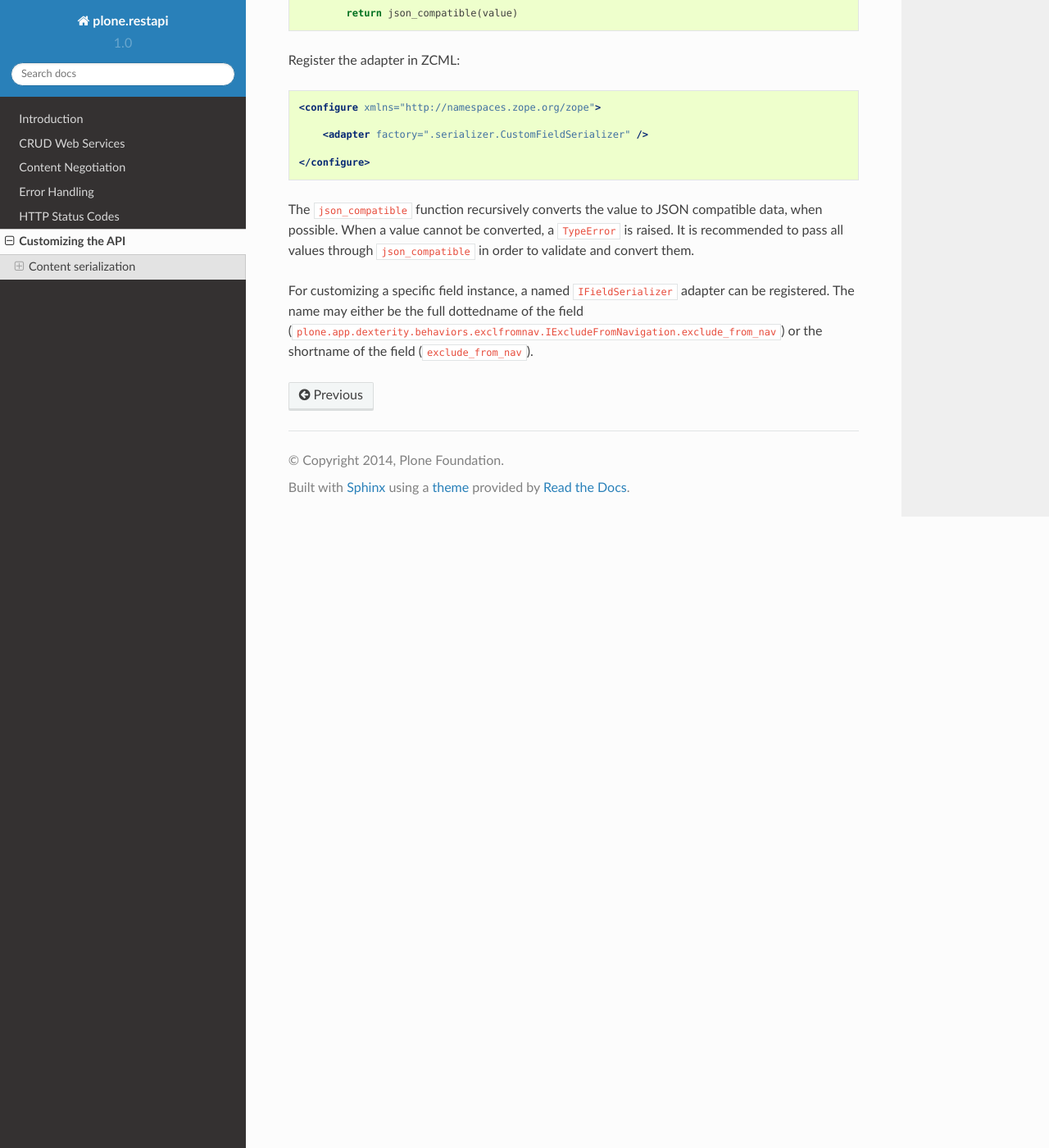
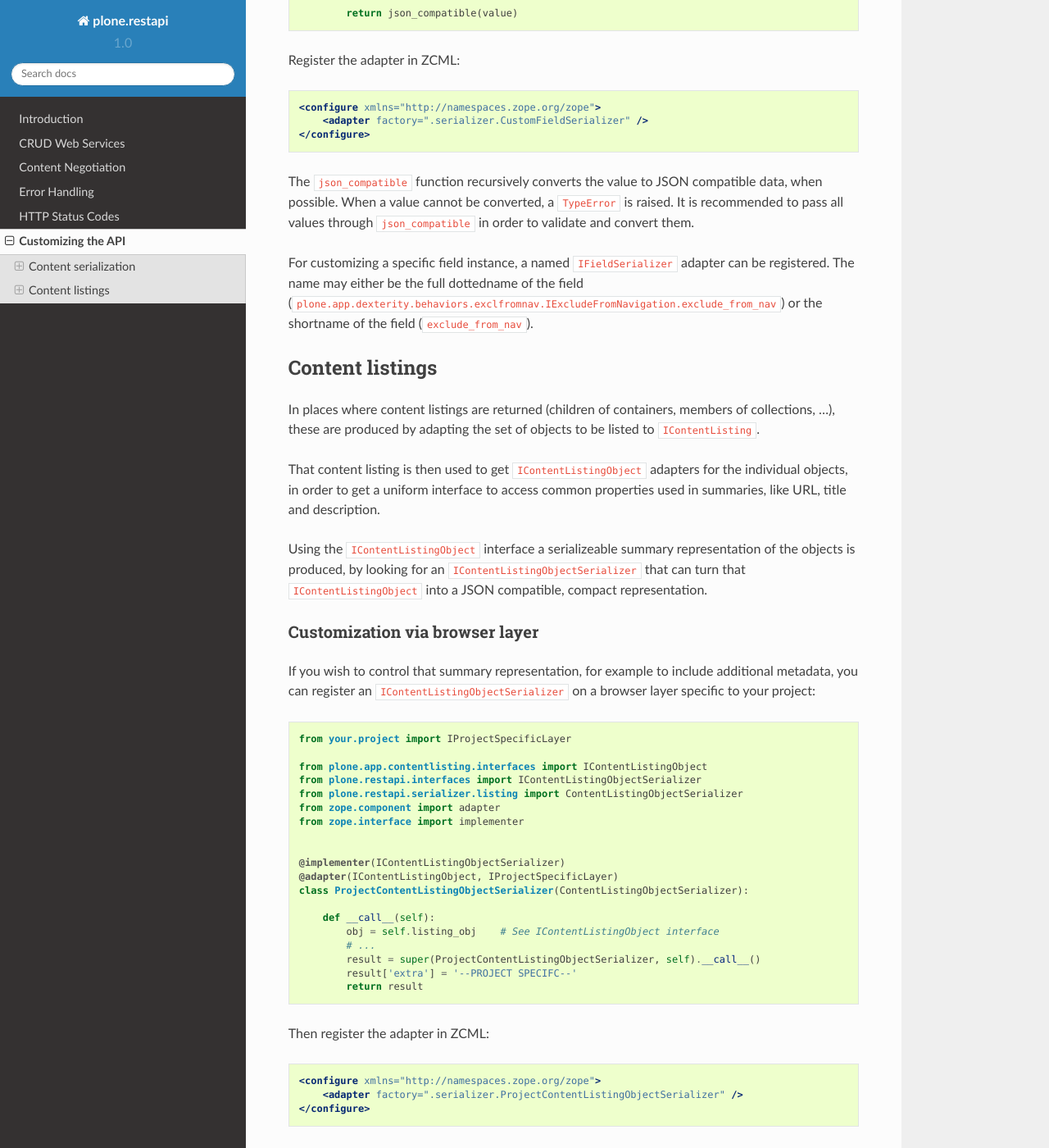
Before and after one commit to plone/plone.restapi, a Sphinx documentation site: the page built from docs/source/customization.rst, in a window 1280 px wide and 1400 px high, scrolled down 824 px. Shown: the whole window at 82% size. Built offline with Sphinx 7.4.7 and the Read the Docs theme 2.0.0, drawn with Linux system fonts in a browser that asks for light colours; some of the changed text lies outside the part shown.

Commit message:
Docs: Describe how to customize content listings.

```diff
--- a/docs/source/customization.rst
+++ b/docs/source/customization.rst
@@ -50,9 +50,7 @@ Register the adapter in ZCML:
 .. code:: xml
 
     <configure xmlns="http://namespaces.zope.org/zope">
-
         <adapter factory=".serializer.CustomFieldSerializer" />
-
     </configure>
 
 
@@ -67,3 +65,114 @@ adapter can be registered. The name may either be the full dottedname
 of the field
 (``plone.app.dexterity.behaviors.exclfromnav.IExcludeFromNavigation.exclude_from_nav``)
 or the shortname of the field (``exclude_from_nav``).
+
+
+Content listings
+================
+
+In places where content listings are returned (children of containers, members
+of collections, ...), these are produced by adapting the set of objects to be
+listed to ``IContentListing``.
+
+That content listing is then used to get ``IContentListingObject`` adapters
+for the individual objects, in order to get a uniform interface to access
+common properties used in summaries, like URL, title and description.
+
+Using the ``IContentListingObject`` interface a serializeable summary
+representation of the objects is produced, by looking for an
+``IContentListingObjectSerializer`` that can turn that
+``IContentListingObject`` into a JSON compatible, compact representation.
+
+
+Customization via browser layer
+-------------------------------
+
+If you wish to control that summary representation, for example to include
+additional metadata, you can register an ``IContentListingObjectSerializer``
+on a browser layer specific to your project:
+
+.. code:: python
+
+    from your.project import IProjectSpecificLayer
+
+    from plone.app.contentlisting.interfaces import IContentListingObject
+    from plone.restapi.interfaces import IContentListingObjectSerializer
+    from plone.restapi.serializer.listing import ContentListingObjectSerializer
+    from zope.component import adapter
+    from zope.interface import implementer
+
+
+    @implementer(IContentListingObjectSerializer)
+    @adapter(IContentListingObject, IProjectSpecificLayer)
+    class ProjectContentListingObjectSerializer(ContentListingObjectSerializer):
+
+        def __call__(self):
+            obj = self.listing_obj    # See IContentListingObject interface
+            # ...
+            result = super(ProjectContentListingObjectSerializer, self).__call__()
+            result['extra'] = '--PROJECT SPECIFC--'
+            return result
+
+Then register the adapter in ZCML:
+
+.. code:: xml
+
+    <configure xmlns="http://namespaces.zope.org/zope">
+        <adapter factory=".serializer.ProjectContentListingObjectSerializer" />
+    </configure>
+
+
+Type-specific customization
+---------------------------
+
+If you want to control the summary representation for a **specific type**,
+there's a little bit of indirection needed:
+
+You'll need to introduce an interface that inherits from
+``IContentListingObject``, and is therefore more specific. For that interface
+you then register an adapter that adapts your custom type and provides an
+``IContentListingObject`` implementation.
+
+That interface can then be used to register your type specific
+``IContentListingObjectSerializer``:
+
+.. code:: python
+
+    from your.project import ICustomType
+
+    from plone.app.contentlisting.realobject import RealContentListingObject
+    from zope.interface import implementer_only
+
+
+    class ICustomTypeContentListingObject(IContentListingObject):
+        """Type specific IContentListingObject interface.
+        """
+
+
+    @implementer_only(ICustomTypeContentListingObject)
+    @adapter(ICustomType)
+    class CustomTypeContentListingObject(RealContentListingObject):
+        """Type specific ContentListingObject implementation.
+
+        You can inherit from the default implementation for that type of object,
+        or provide your own implementation of IContentListingObject.
+        """
+
+
+    @implementer(IContentListingObjectSerializer)
+    @adapter(ICustomTypeContentListingObject, IProjectSpecificLayer)
+    class CustomTypeContentListingObjectSerializer(ContentListingObjectSerializer):
+
+        def __call__(self):
+            result = super(CustomTypeContentListingObjectSerializer, self).__call__()
+            result['extra'] = '--TYPE SPECIFIC--'
+            return result
+
+Register the adapters in ZCML:
+
+.. code:: xml
+
+    <configure xmlns="http://namespaces.zope.org/zope">
+        <adapter factory=".serializer.CustomTypeContentListingObjectSerializer" />
+        <adapter factory=".serializer.CustomTypeContentListingObject" />
+    </configure>
```
